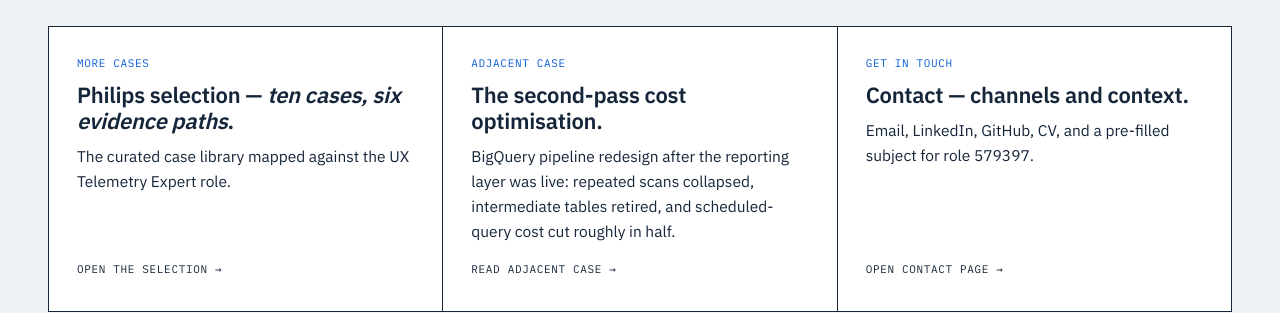
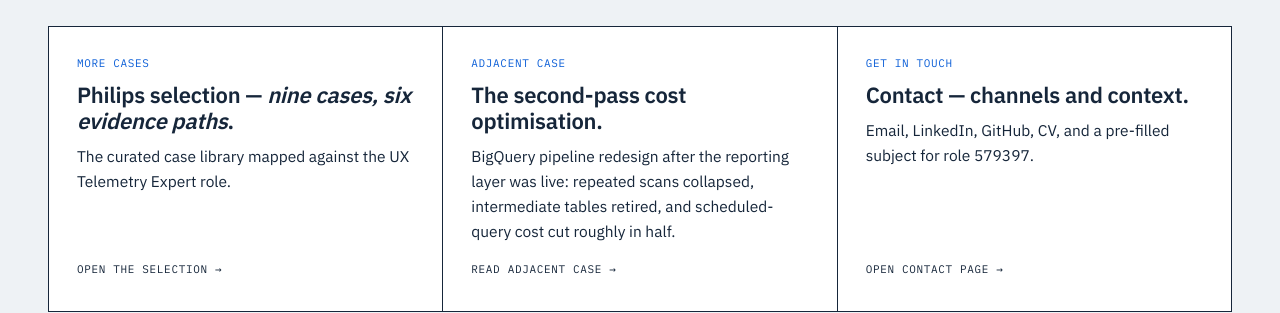
Before and after one commit to fredericlabadie/fredericlabadie.github.io, a Jekyll site: the page built from philips/work/sslp-enablement.html, in a window 1280 px wide and 900 px high, scrolled down 2843 px. Shown: the part 414-727 px from the top of the window. Built offline with Jekyll 4.4.1, drawn with Linux system fonts in a browser that asks for light colours; comment, search, counter and statistics services are not loaded.

Commit message:
Fix enablement case next-card case count

```diff
--- a/philips/work/sslp-enablement.html
+++ b/philips/work/sslp-enablement.html
@@ -266,7 +266,7 @@ og_url: "https://fredericlabadie.com/philips/work/sslp-enablement.html"
             <div class="deeper deeper-three">
               <a class="deeper-card" href="/philips/work/">
                 <span class="deeper-label">More cases</span>
-                <span class="deeper-title">Philips selection &mdash; <em>ten cases, six evidence paths</em>.</span>
+                <span class="deeper-title">Philips selection &mdash; <em>nine cases, six evidence paths</em>.</span>
                 <span class="deeper-body">The curated case library mapped against the UX Telemetry Expert role.</span>
                 <span class="deeper-cta">Open the selection &rarr;</span>
               </a>
```
